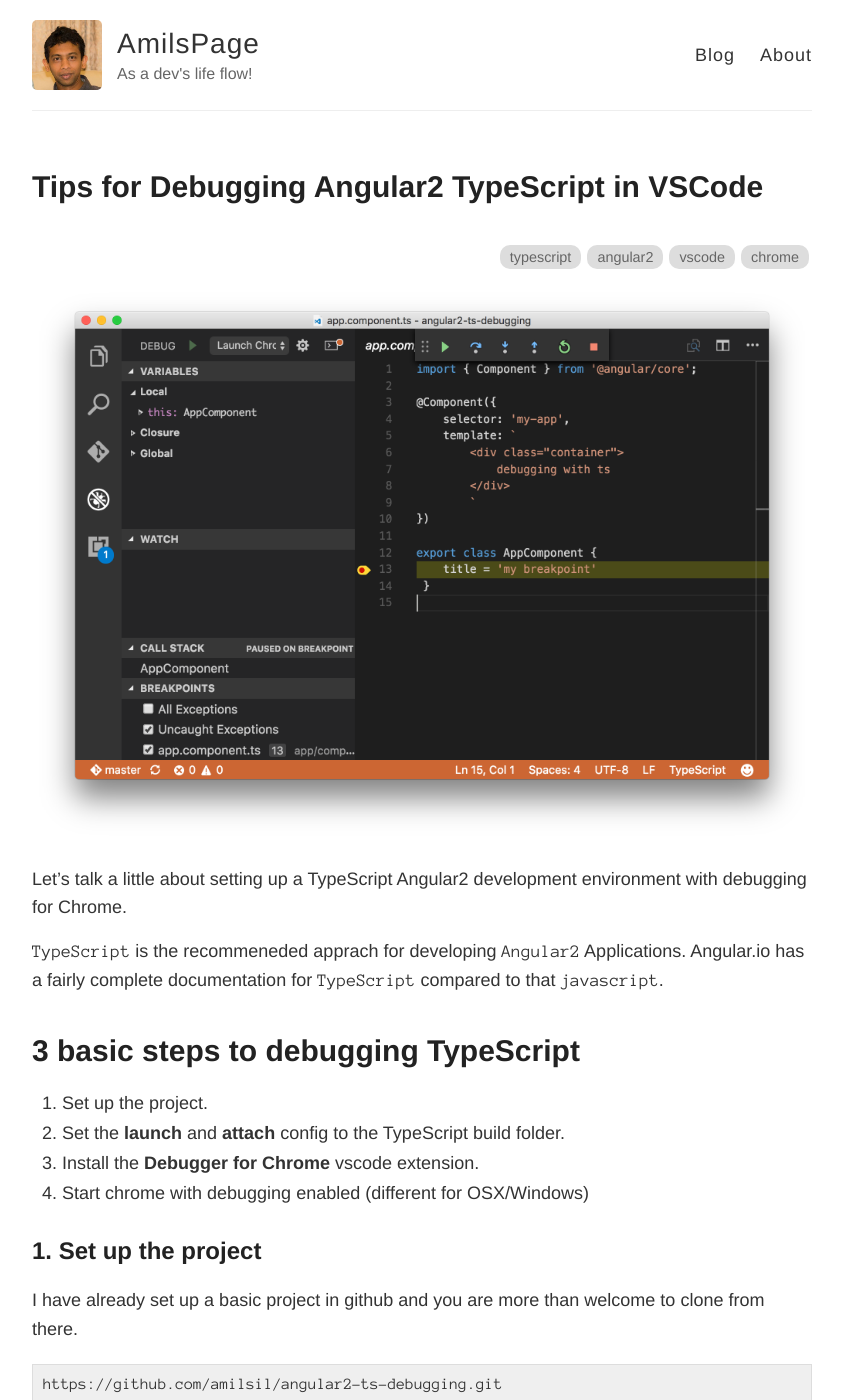
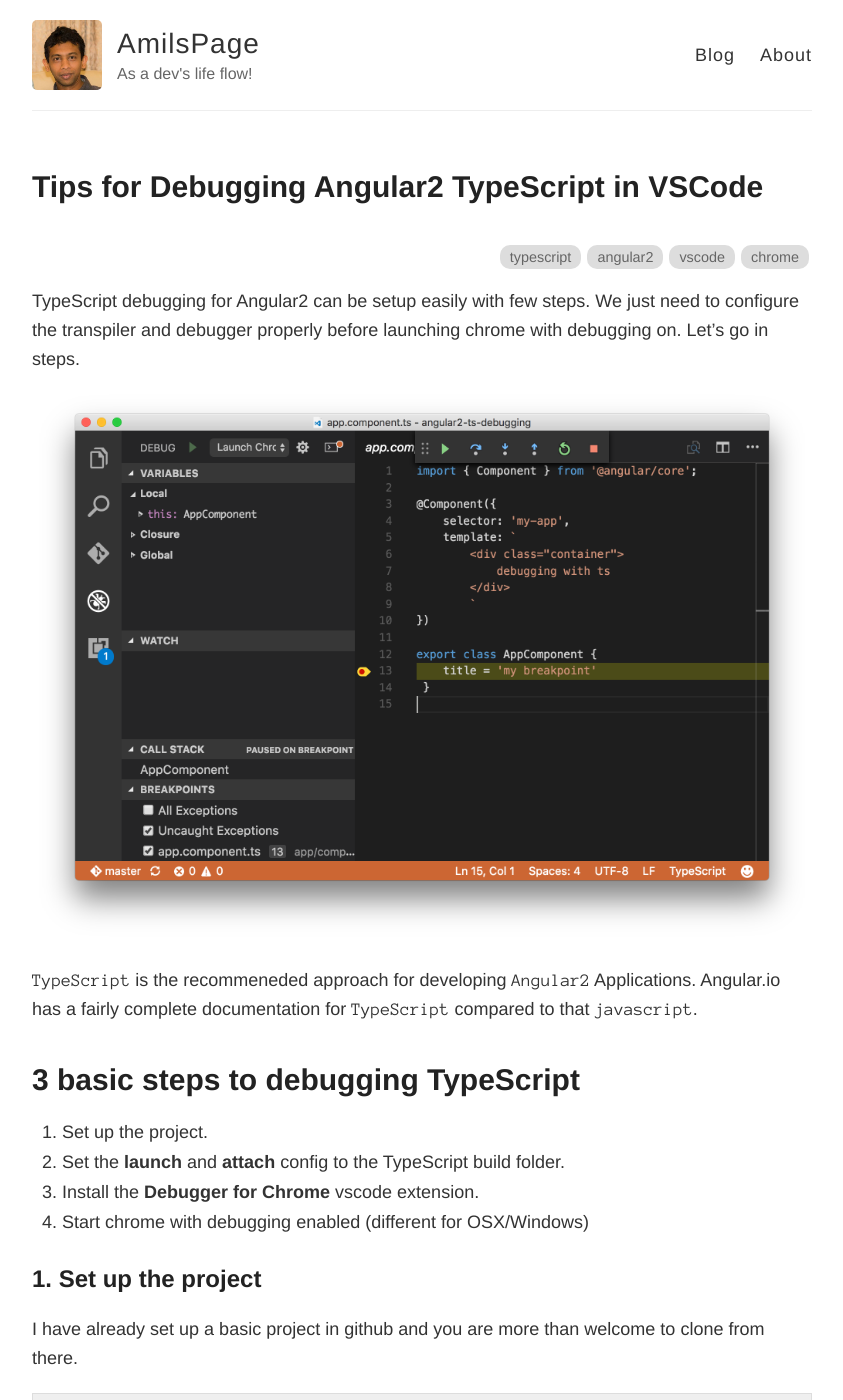
Before and after one commit to indivari/amilsil.github.io, a Jekyll site: the page built from _posts/2016-08-02-angular2-typescript-debugging.md, in a window 1280 px wide and 1400 px high. Shown: the whole window, without its empty margins (218-1061 px from the left). Built offline with Jekyll 4.4.1, drawn with Linux system fonts in a browser that asks for light colours; comment, search, counter and statistics services are not loaded.

Commit message:
moderations

```diff
--- a/_posts/2016-08-02-angular2-typescript-debugging.md
+++ b/_posts/2016-08-02-angular2-typescript-debugging.md
@@ -7,11 +7,12 @@
 - vscode
 - chrome
 ---
+
+TypeScript debugging for Angular2 can be setup easily with few steps. We just need to configure the transpiler and debugger properly before launching chrome with debugging on. Let's go in steps.
+
 ![jumbo]({{ site.baseurl }}/images/2016/08/jumbo.png "jumbo")
 
-Let's talk a little about setting up a TypeScript Angular2 development environment with debugging for Chrome.
-
-`TypeScript` is the recommeneded apprach for developing `Angular2` Applications. Angular.io has a fairly complete documentation for `TypeScript` compared to that `javascript`.
+`TypeScript` is the recommeneded approach for developing `Angular2` Applications. Angular.io has a fairly complete documentation for `TypeScript` compared to that `javascript`.
 
 # 3 basic steps to debugging TypeScript
 
```
